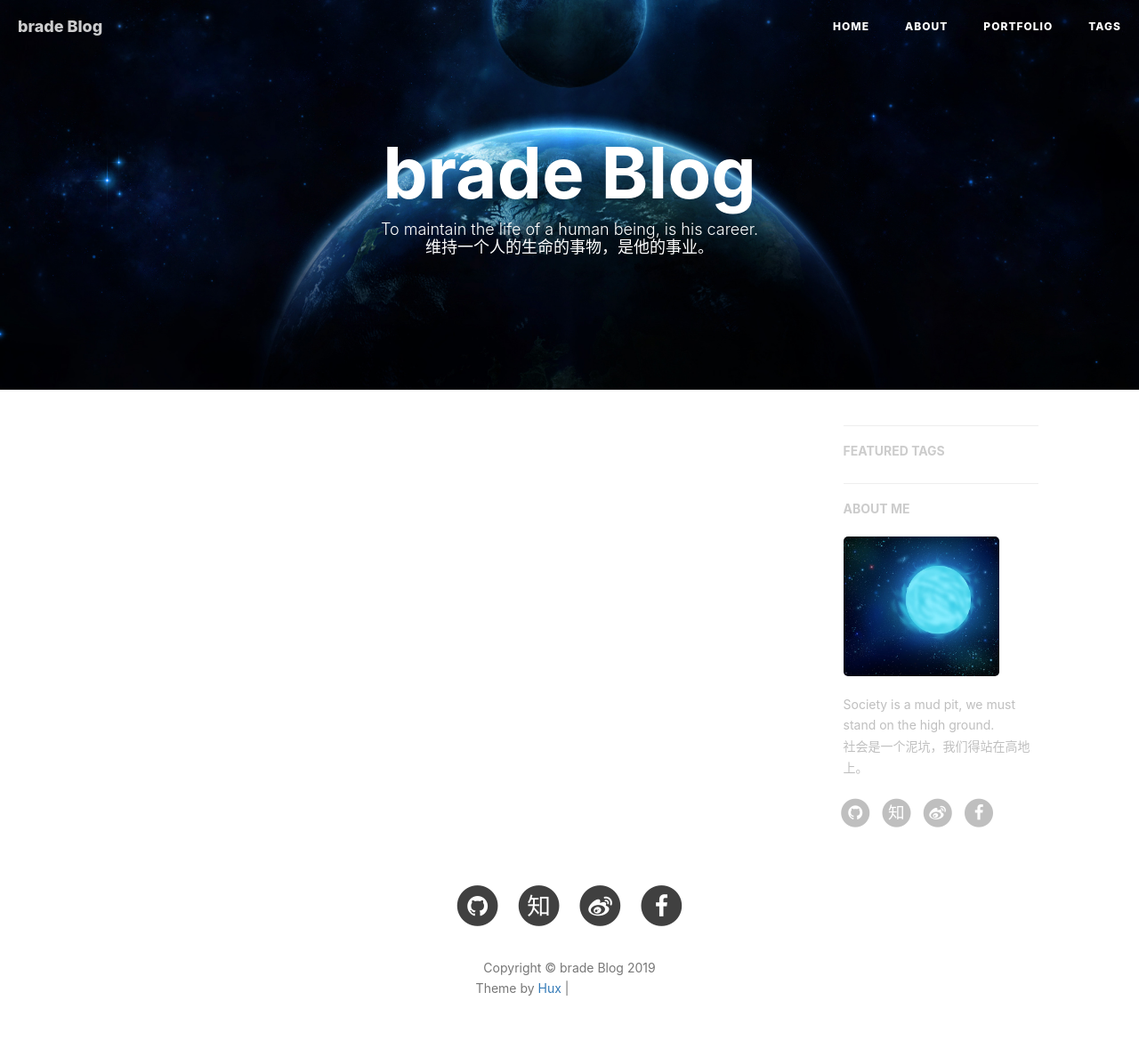
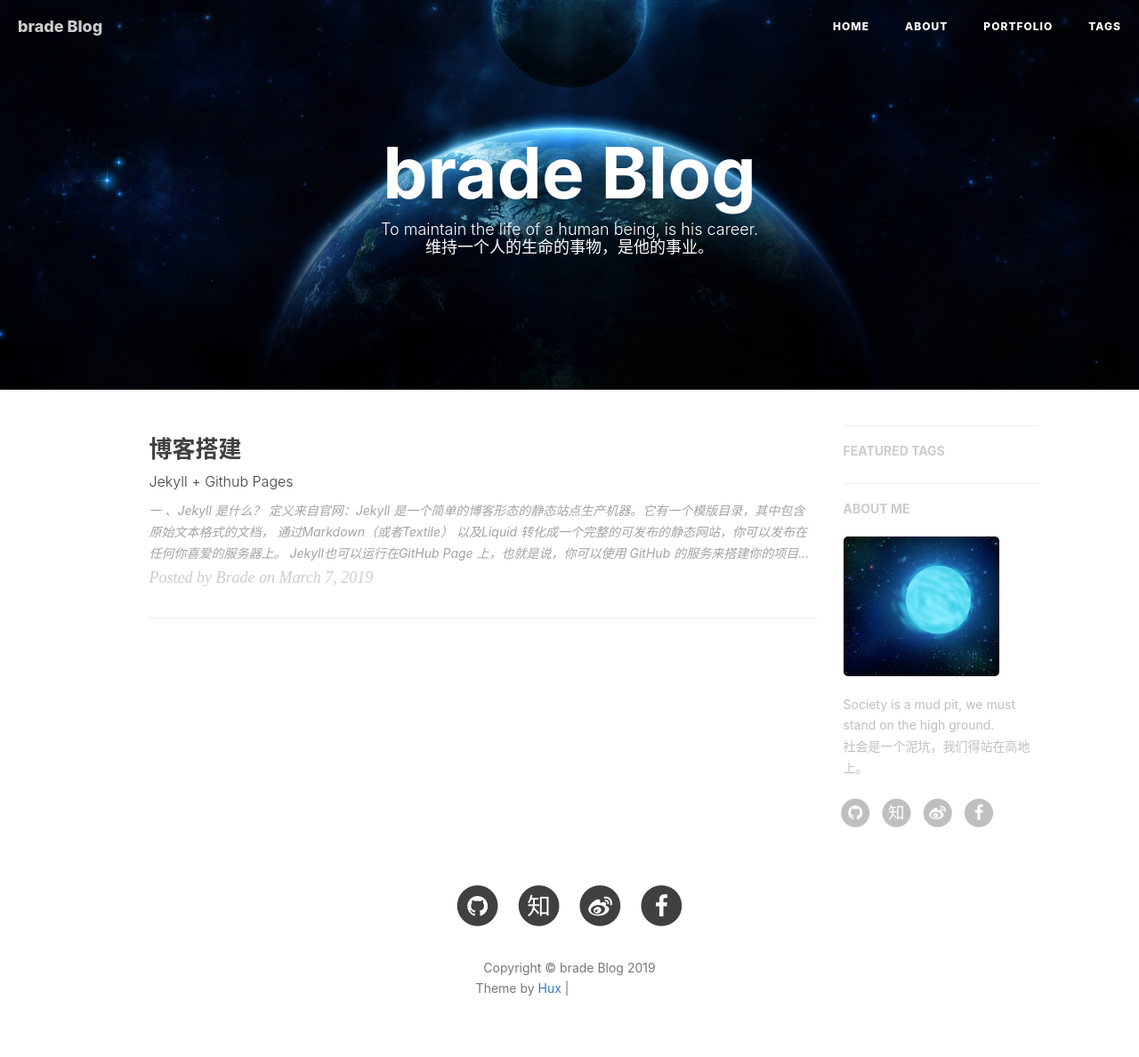
Before and after one commit to brade1314/brade1314.github.io, a Jekyll site: the page built from index.html, in a window 1280 px wide. Shown: the whole page at 89% size. Built offline with Jekyll 4.4.1, drawn with Linux system fonts in a browser that asks for light colours; nearby versions of some CDN libraries; the list of posts is cut into pages by our own code; comment, search, counter and statistics services are not loaded; some of the changed lines change nothing that is shown; grey boxes are pictures that could not be loaded.

Commit message:
1st blog commit

```diff
--- a/_config.yml
+++ b/_config.yml
@@ -49,9 +49,9 @@ plugins: [jekyll-paginate]
 # although redcarpet can auto highlight code, the lack of header-id make the catalog impossible, so I switch to kramdown
 # document: http://jekyllrb.com/docs/configuration/#kramdown
 markdown: kramdown
+textile_ext:   textile
 kramdown:
-input: GFM                            # use Github Flavored Markdown !important
-
+  input: GFM                            # use Github Flavored Markdown !important
 
 
 # Disqus settings
--- /dev/null
+++ b/_posts/2019-03-07-jekyll-blog.md
@@ -0,0 +1,112 @@
+---
+layout:       post
+title:        "博客搭建"
+subtitle:     "Jekyll + Github Pages"
+date:         2019-03-07 14:30:00
+author:       "Brade"
+header-style: text
+header-mask:  0.3
+catalog:      true
+tags:
+    - Jekyll
+    - 博客
+---
+
+# 一 、[Jekyll](https://www.jekyll.com.cn/) 是什么？
+> 定义来自官网：Jekyll 是一个简单的博客形态的静态站点生产机器。它有一个模版目录，其中包含原始文本格式的文档，
+通过[Markdown](https://daringfireball.net/projects/markdown/)（或者[Textile](http://textile.sitemonks.com/)）
+以及[Liquid](http://docs.shopify.com/themes/liquid-basics) 转化成一个完整的可发布的静态网站，你可以发布在任何你喜爱的服务器上。
+Jekyll也可以运行在[GitHub Page](http://pages.github.com/) 上，也就是说，你可以使用 GitHub 的服务来搭建你的项目页面、博客或者网站，而且是完全免费的。
+>+ 简单：无需数据库、评论功能，不需要不断的更新版本--只用关心你的博客内容。
+>+ 静态：只用 Markdown (或 Textile)、Liquid、HTML & CSS 就可以构建可部署的静态网站。
+>+ 博客形态：自定义地址、分类、页面、博客内容 以及 自定义的布局设计 都是系统中的一等公民。
+
+# 二、[安装Jekyll](https://www.jekyll.com.cn/docs/installation/)
+ 具体安装流程官网都有，就简单写下：
+
+1. 系统(`linux/Linux/Unix/Mac OS X`) ，你可以使用 `Jekyll running on Windows`，但是官方文档并不建议你在 `Windows` 平台上安装 `Jekyll`。
+
+2. 安装好 Ruby，RubyGems
+  $ `gem install jekyll`
+  如果需要安装指定版本，在上述命令后加上一个`-v`参数
+  $ `gem install jekyll -v '指定版本号'`
+
+3. 进入到博客目录，可以从github进行clone，也可以本地新建，然后(不指定ip默认只能本地访问)启动
+  $ `jekyll serve -w --host=0.0.0.0`
+  其它命令使用
+  $ `jekyll serve -h`
+
+       Usage:
+         jekyll serve [options]
+         Options:
+                   --config CONFIG_FILE[,CONFIG_FILE2,...]  Custom configuration file
+               -d, --destination DESTINATION  The current folder will be generated into DESTINATION
+               -s, --source SOURCE  Custom source directory
+                   --future       Publishes posts with a future date
+                   --limit_posts MAX_POSTS  Limits the number of posts to parse and publish
+               -w, --[no-]watch   Watch for changes and rebuild
+               -b, --baseurl URL  Serve the website from the given base URL
+                   --force_polling  Force watch to use polling
+                   --lsi          Use LSI for improved related posts
+               -D, --drafts       Render posts in the _drafts folder
+                   --unpublished  Render posts that were marked as unpublished
+               -q, --quiet        Silence output.
+               -V, --verbose      Print verbose output.
+               -I, --incremental  Enable incremental rebuild.
+                   --strict_front_matter  Fail if errors are present in front matter
+                   --ssl-cert [CERT]  X.509 (SSL) certificate.
+               -H, --host [HOST]  Host to bind to
+               -o, --open-url     Launch your site in a browser
+               -B, --detach       Run the server in the background
+                   --ssl-key [KEY]  X.509 (SSL) Private Key.
+               -P, --port [PORT]  Port to listen on
+                   --show-dir-listing  Show a directory listing instead of loading your index file.
+                   --skip-initial-build  Skips the initial site build which occurs before the server is started.
+               -l, --livereload   Use LiveReload to automatically refresh browsers
+                   --livereload-ignore ignore GLOB1[,GLOB2[,...]]  Files for LiveReload to ignore. Remember to quote the values so your shell won't expand them
+                   --livereload-min-delay [SECONDS]  Minimum reload delay
+                   --livereload-max-delay [SECONDS]  Maximum reload delay
+                   --livereload-port [PORT]  Port for LiveReload to listen on
+               -h, --help         Show this message
+               -v, --version      Print the name and version
+               -t, --trace        Show the full backtrace when an error occurs
+               -s, --source [DIR]  Source directory (defaults to ./)
+               -d, --destination [DIR]  Destination directory (defaults to ./_site)
+                   --safe         Safe mode (defaults to false)
+               -p, --plugins PLUGINS_DIR1[,PLUGINS_DIR2[,...]]  Plugins directory (defaults to ./_plugins)
+                   --layouts DIR  Layouts directory (defaults to ./_layouts)
+                   --profile      Generate a Liquid rendering profile
+               -h, --help         Show this message
+               -v, --version      Print the name and version
+               -t, --trace        Show the full backtrace when an error occurs
+4. 目录结构，可以查看[官网](https://www.jekyll.com.cn/docs/structure/)。
+一个基本的 Jekyll 网站的目录结构一般是像这样的：
+
+	|文件/目录|描述|
+	| ---- | ---- |
+	|`_config.yml`| 保存配置数据。很多配置选项都会直接从命令行中进行设置，但是如果你把那些配置写在这儿，你就不用非要去记住那些命令了。|
+	|`_drafts`| `drafts`是未发布的文章。这些文件的格式中都没有 `title.MARKUP` 数据。
+	|`_includes`| 你可以加载这些包含部分到你的布局或者文章中以方便重用。可以用[Liquid](http://docs.shopify.com/themes/liquid-basics) 来把文件 `_includes/file.ext` 包含进来。  |
+	|`_layouts`| layouts 是包裹在文章外部的模板。布局可以在 YAML 头信息中根据不同文章进行选择。 这将在下一个部分进行介绍。标签  `{{ content }}` 可以将content插入页面中。|
+	|`_posts`| 这里放的就是你的文章了。文件格式很重要，必须要符合: `YEAR-MONTH-DAY-title.MARKUP`。 `The permalinks` 可以在文章中自己定制，但是数据和标记语言都是根据文件名来确定的。|
+	|`_data`| 格式良好的网站数据应该放在这里。 jekyll引擎将自动加载此目录中的所有yaml文件（以.yml或.yaml结尾）。 如果目录下有`member.yml`文件，则可以通过`site.data.members`访问该文件的内容。|
+	|`_site`| 一旦 `Jekyll` 完成转换，就会将生成的页面放在这里（默认）。最好将这个目录放进你的 `.gitignore` 文件中。|
+	|`index.html` `and other HTML`, `Markdown`, `Textile files`| 如果这些文件中包含 YAML 头信息 部分，Jekyll 就会自动将它们进行转换。当然，其他的如 `.html`， `.markdown`，  `.md`，或者 `.textile` 等在你的站点根目录下或者不是以上提到的目录中的文件也会被转换。|
+	|`Other Files/Folders`| 其他一些未被提及的目录和文件如 `css` 还有 `images` 文件夹， `favicon.ico` 等文件都将被完全拷贝到生成的 `_site` 中。
+
+
+# 三、写博客
+1. 先将github上clone到本地，使用`jekyll serve -w -- host=0.0.0.0`启动，实时查看文章效果。
+2. 在_posts目录下按文件名定义格式要求新建文件，比如`2019-03-06-myblog.md`。
+3. 所有博客文章顶部必须有一段[YAML头信息](https://www.jekyll.com.cn/docs/frontmatter/)(`YAML front- matter`)。
+在它下面，就可以选择你喜欢的格式来写文章。Jekyll支持2种流行的标记语言格式：[Markdown](http://www.markdown.cn/)和[Textile](http://textile.sitemonks.com/)。
+这些格式都有自己的方式来标记文章中不同类型的内容，所以你首先需要熟悉这些格式并选择一种最符合你需求的。
+具体请查看[官网说明](https://www.jekyll.com.cn/docs/posts/)。
+
+# 四. 使用Git page 部署：
+> GitHub Pages 是一个静态网站托管服务，直接从github仓库托管你个人、公司或者项目页面 ，并且不需要你写任何后端语言来支持。
+具体查看[git page帮助文档](https://help.github.com/en#github-pages-basics)。
+
+1. 建立仓库名字改为： `<username>.github.io`，`<username>`就是你的github用户名。
+2. 将你写好的博客文件，提交到github，可以使用命令`git add --all`，`git commit -m '提交博客***'`，`git push`。
+3. 在浏览器打开`https://xxx.github.io`，你就可以看到博客页面。
```
Also changed, not shown: README.md, 1 other file.
